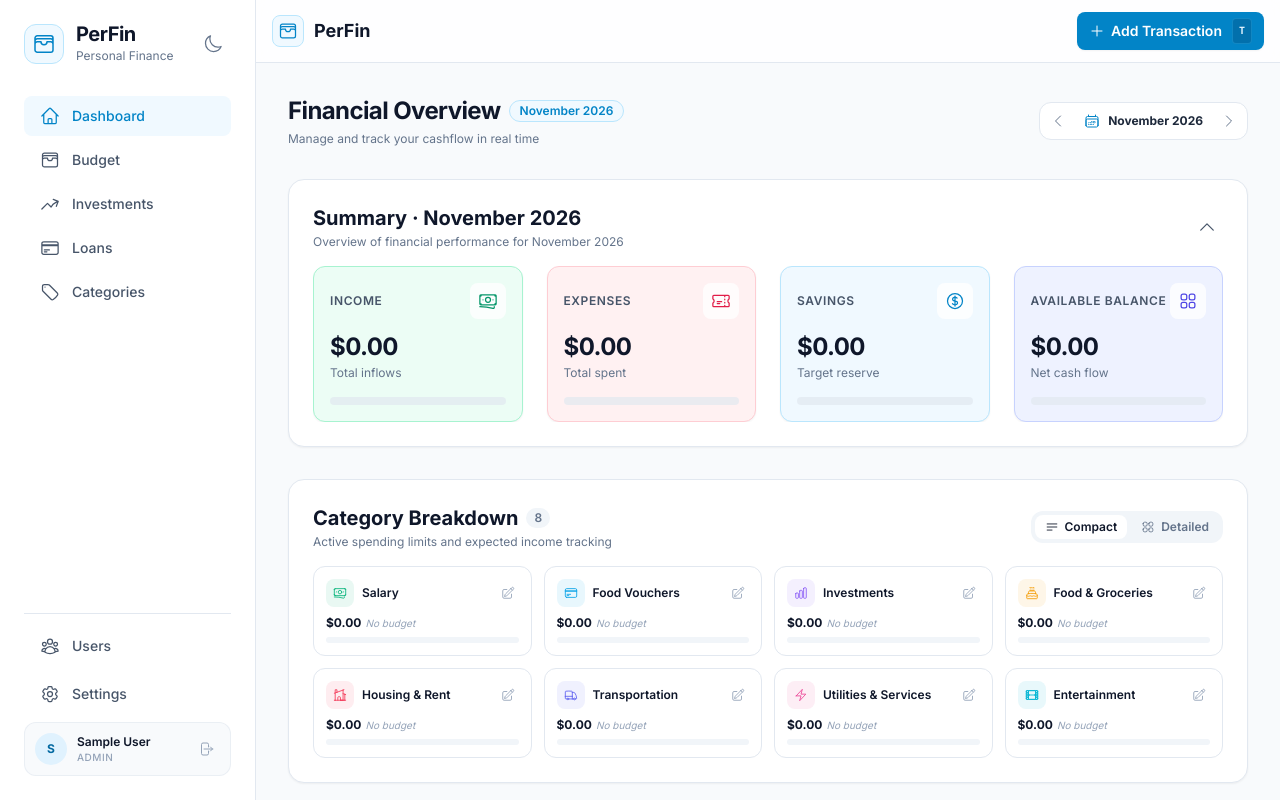
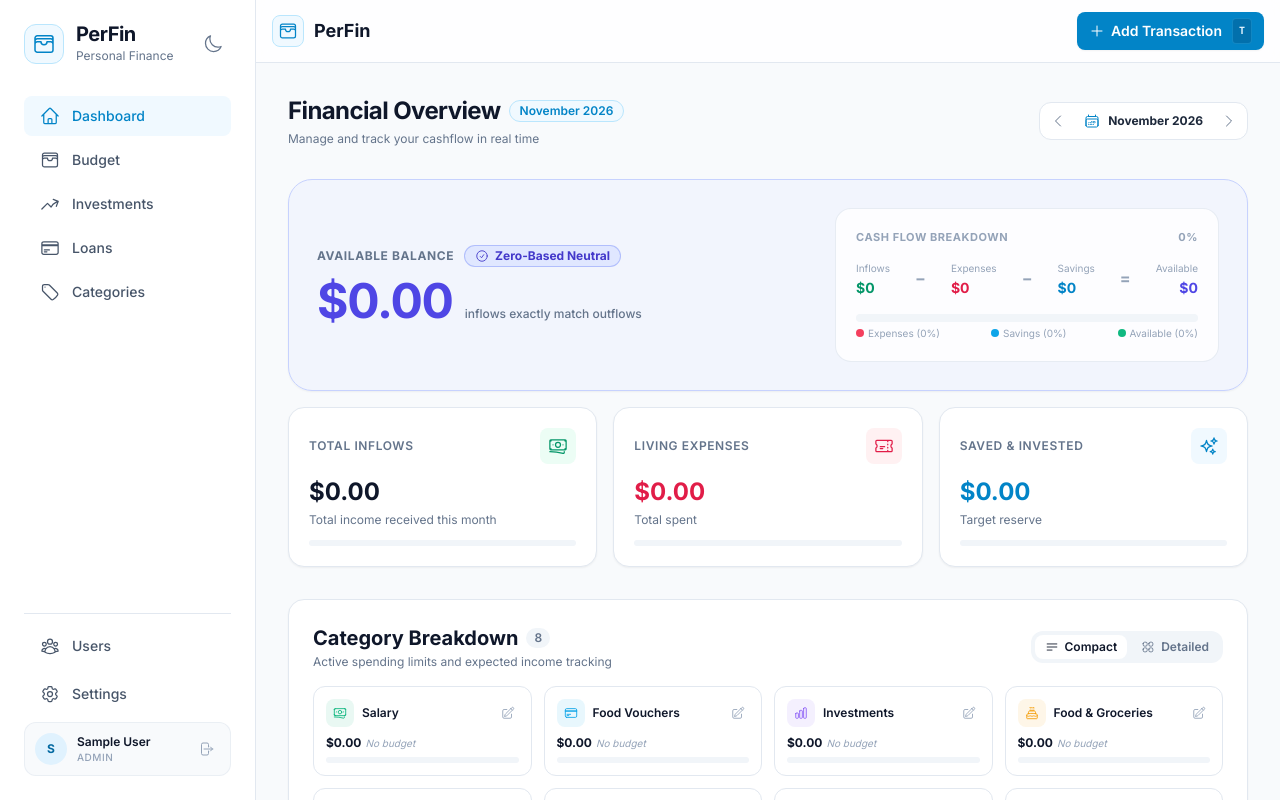
Before and after one commit to czarmanm-code/finper-frontend, a React (Vite) app: page / in a window 1280 px wide. Shown: the top 800 px of the page. Built offline with nearby package versions, Linux system fonts and the light colour scheme; no server answers; sample sign-in values are in the browser's storage.

Commit message:
feat(dashboard): promote available balance to hero card with live cash flow breakdown

```diff
--- a/package.json
+++ b/package.json
@@ -1,7 +1,7 @@
 {
   "name": "finper-front",
   "private": true,
-  "version": "0.2.1",
+  "version": "0.3.0",
   "type": "module",
   "scripts": {
     "dev": "vite",
--- a/src/components/BudgetSummary.jsx
+++ b/src/components/BudgetSummary.jsx
@@ -1,160 +1,274 @@
-import { useState, useEffect } from 'react'
 import {
   BanknotesIcon,
   TicketIcon,
-  CurrencyDollarIcon,
-  Squares2X2Icon,
-  ChevronUpIcon
+  SparklesIcon,
+  CheckCircleIcon,
+  ExclamationTriangleIcon,
+  ArrowTrendingUpIcon,
 } from '@heroicons/react/24/outline'
 
-export default function BudgetSummary({ month, income, expenses, savings = 0 }) {
+export default function BudgetSummary({ month, income = 0, expenses = 0, savings = 0 }) {
   const available = income - expenses - savings
-  const [collapsed, setCollapsed] = useState(false)
+  const isPositive = available > 0
+  const isNegative = available < 0
 
-  // Meaningful visual summary items
-  const summaryData = [
-    {
-      label: 'Income',
-      amount: income,
-      sublabel: 'Total inflows',
-      icon: BanknotesIcon,
-      accentColor: 'text-emerald-600 dark:text-emerald-400',
-      bgColor: 'bg-emerald-50 dark:bg-emerald-950/40',
-      borderColor: 'border-emerald-200 dark:border-emerald-800/60',
-      progressPercent: income > 0 ? 100 : 0,
-      gradient: 'from-emerald-400 to-emerald-600',
-    },
-    {
-      label: 'Expenses',
-      amount: expenses,
-      sublabel: income > 0 ? `${Math.round((expenses / income) * 100)}% of income` : 'Total spent',
-      icon: TicketIcon,
-      accentColor: 'text-rose-600 dark:text-rose-400',
-      bgColor: 'bg-rose-50 dark:bg-rose-950/40',
-      borderColor: 'border-rose-200 dark:border-rose-800/60',
-      progressPercent: income > 0 ? Math.min((expenses / income) * 100, 100) : expenses > 0 ? 100 : 0,
-      gradient: 'from-rose-400 to-rose-600',
-    },
-    {
-      label: 'Savings',
-      amount: savings,
-      sublabel: income > 0 ? `${Math.round((savings / income) * 100)}% of income` : 'Target reserve',
-      icon: CurrencyDollarIcon,
-      accentColor: 'text-sky-600 dark:text-sky-400',
-      bgColor: 'bg-sky-50 dark:bg-sky-950/40',
-      borderColor: 'border-sky-200 dark:border-sky-800/60',
-      progressPercent: income > 0 ? Math.min((savings / income) * 100, 100) : 0,
-      gradient: 'from-sky-400 to-sky-600',
-    },
-    {
-      label: 'Available Balance',
-      amount: available,
-      sublabel: 'Net cash flow',
-      icon: Squares2X2Icon,
-      accentColor: available >= 0 ? 'text-indigo-600 dark:text-indigo-400' : 'text-rose-600 dark:text-rose-400',
-      bgColor: available >= 0 ? 'bg-indigo-50 dark:bg-indigo-950/40' : 'bg-rose-50 dark:bg-rose-950/40',
-      borderColor: available >= 0 ? 'border-indigo-200 dark:border-indigo-800/60' : 'border-rose-200 dark:border-rose-800/60',
-      progressPercent: income > 0 ? Math.max(0, Math.min((available / income) * 100, 100)) : 0,
-      gradient: available >= 0 ? 'from-indigo-400 to-indigo-600' : 'from-rose-400 to-rose-600',
-    },
-  ]
+  // Percentages relative to total inflows
+  const expensesPercent = income > 0 ? Math.round((expenses / income) * 100) : 0
+  const savingsPercent = income > 0 ? Math.round((savings / income) * 100) : 0
+  const availablePercent = income > 0 ? Math.max(0, Math.round((available / income) * 100)) : 0
 
   return (
-    <section className="bg-white dark:bg-slate-900 border border-slate-200 dark:border-slate-800 rounded-2xl shadow-sm p-6">
-      {/* Header */}
-      <div className="flex items-center justify-between mb-4">
-        <div>
-          <h2 className="text-xl font-bold text-slate-900 dark:text-white">
-            Summary · {month}
-          </h2>
-          <p className="text-xs text-slate-500 dark:text-slate-400 mt-0.5">
-            {month ? `Overview of financial performance for ${month}` : 'Overview of monthly financial performance'}
-          </p>
+    <section className="space-y-4">
+      {/* Hero Banner: Available Balance (Star Metric / Net Cash Flow) */}
+      <div
+        className={`w-full rounded-3xl p-5 sm:p-7 border shadow-sm transition-all duration-300 ${
+          isNegative
+            ? 'bg-rose-50/60 dark:bg-rose-950/25 border-rose-300 dark:border-rose-900/60'
+            : isPositive
+            ? 'bg-emerald-50/50 dark:bg-emerald-950/20 border-emerald-300 dark:border-emerald-900/60'
+            : 'bg-indigo-50/50 dark:bg-indigo-950/20 border-indigo-200 dark:border-indigo-900/60'
+        }`}
+      >
+        <div className="flex flex-col lg:flex-row lg:items-center lg:justify-between gap-6">
+          {/* Left Column: Big Highlighted Balance & Guidance */}
+          <div className="space-y-2.5 min-w-0 flex-1">
+            <div className="flex items-center gap-2.5 flex-wrap">
+              <span className="text-xs font-bold uppercase tracking-wider text-slate-500 dark:text-slate-400">
+                Available Balance
+              </span>
+              <span
+                className={`px-2.5 py-0.5 rounded-full text-xs font-bold flex items-center gap-1.5 ${
+                  isNegative
+                    ? 'bg-rose-100 dark:bg-rose-950/80 text-rose-700 dark:text-rose-400 border border-rose-300/80 dark:border-rose-800'
+                    : isPositive
+                    ? 'bg-emerald-100 dark:bg-emerald-950/80 text-emerald-700 dark:text-emerald-400 border border-emerald-300/80 dark:border-emerald-800'
+                    : 'bg-indigo-100 dark:bg-indigo-950/80 text-indigo-700 dark:text-indigo-400 border border-indigo-300/80 dark:border-indigo-800'
+                }`}
+              >
+                {isNegative ? (
+                  <ExclamationTriangleIcon className="w-3.5 h-3.5" />
+                ) : isPositive ? (
+                  <ArrowTrendingUpIcon className="w-3.5 h-3.5" />
+                ) : (
+                  <CheckCircleIcon className="w-3.5 h-3.5" />
+                )}
+                <span>
+                  {isNegative
+                    ? 'Cash Deficit (Overspent)'
+                    : isPositive
+                    ? 'Positive Cash Flow (Surplus)'
+                    : 'Zero-Based Neutral'}
+                </span>
+              </span>
+            </div>
+
+            <div className="flex items-baseline gap-3">
+              <div
+                className={`text-3xl sm:text-4xl lg:text-5xl font-black tracking-tight ${
+                  isNegative
+                    ? 'text-rose-600 dark:text-rose-400'
+                    : isPositive
+                    ? 'text-emerald-600 dark:text-emerald-400'
+                    : 'text-indigo-600 dark:text-indigo-400'
+                }`}
+              >
+                {isNegative ? '-' : isPositive ? '+' : ''}$
+                {Math.abs(available).toLocaleString('en-US', {
+                  minimumFractionDigits: 2,
+                  maximumFractionDigits: 2,
+                })}
+              </div>
+              <span className="text-xs text-slate-500 dark:text-slate-400 font-medium">
+                {isNegative
+                  ? 'spending exceeds inflows and savings'
+                  : isPositive
+                  ? 'net liquid cash remaining this month'
+                  : 'inflows exactly match outflows'}
+              </span>
+            </div>
+          </div>
+
+          {/* Right Column: Cash Flow Equation Breakdown */}
+          <div className="bg-white/80 dark:bg-slate-900/80 backdrop-blur-xs p-4 sm:p-5 rounded-2xl border border-slate-200/80 dark:border-slate-800/80 shadow-2xs flex flex-col gap-3 shrink-0 lg:w-96">
+            <div className="text-[11px] font-bold uppercase tracking-wider text-slate-400 flex items-center justify-between">
+              <span>Cash Flow Breakdown</span>
+              <span>{income > 0 ? `${availablePercent}% retained` : '0%'}</span>
+            </div>
+
+            {/* Equation Badges */}
+            <div className="flex items-center justify-between text-xs sm:text-sm gap-1 sm:gap-2">
+              <div className="flex flex-col">
+                <span className="text-[10px] text-slate-400">Inflows</span>
+                <span className="font-bold text-emerald-600 dark:text-emerald-400">
+                  ${income.toLocaleString('en-US', { maximumFractionDigits: 0 })}
+                </span>
+              </div>
+
+              <span className="text-slate-400 font-bold text-base">−</span>
+
+              <div className="flex flex-col">
+                <span className="text-[10px] text-slate-400">Expenses</span>
+                <span className="font-bold text-rose-600 dark:text-rose-400">
+                  ${expenses.toLocaleString('en-US', { maximumFractionDigits: 0 })}
+                </span>
+              </div>
+
+              <span className="text-slate-400 font-bold text-base">−</span>
+
+              <div className="flex flex-col">
+                <span className="text-[10px] text-slate-400">Savings</span>
+                <span className="font-bold text-sky-600 dark:text-sky-400">
+                  ${savings.toLocaleString('en-US', { maximumFractionDigits: 0 })}
+                </span>
+              </div>
+
+              <span className="text-slate-400 font-bold text-base">=</span>
+
+              <div className="flex flex-col text-right">
+                <span className="text-[10px] text-slate-400">Available</span>
+                <span
+                  className={`font-bold ${
+                    isNegative
+                      ? 'text-rose-600 dark:text-rose-400'
+                      : isPositive
+                      ? 'text-emerald-600 dark:text-emerald-400'
+                      : 'text-indigo-600 dark:text-indigo-400'
+                  }`}
+                >
+                  {isNegative ? '-' : isPositive ? '+' : ''}$
+                  {Math.abs(available).toLocaleString('en-US', { maximumFractionDigits: 0 })}
+                </span>
+              </div>
+            </div>
+
+            {/* Cash Flow Distribution Progress Bar */}
+            <div className="space-y-1 pt-1">
+              <div className="w-full bg-slate-100 dark:bg-slate-800 rounded-full h-2 overflow-hidden flex">
+                {/* Expenses Share */}
+                <div
+                  className="bg-rose-500 h-2 transition-all duration-700"
+                  style={{
+                    width: income > 0 ? `${Math.min((expenses / income) * 100, 100)}%` : '0%',
+                  }}
+                  title={`Expenses: $${expenses.toLocaleString('en-US')}`}
+                />
+                {/* Savings Share */}
+                <div
+                  className="bg-sky-500 h-2 transition-all duration-700"
+                  style={{
+                    width: income > 0
+                      ? `${Math.min((savings / income) * 100, Math.max(0, 100 - (expenses / income) * 100))}%`
+                      : '0%',
+                  }}
+                  title={`Savings: $${savings.toLocaleString('en-US')}`}
+                />
+                {/* Remaining Available Share */}
+                {isPositive && (
+                  <div
+                    className="bg-emerald-500 h-2 transition-all duration-700"
+                    style={{
+                      width: `${Math.max(0, 100 - (expenses / income) * 100 - (savings / income) * 100)}%`,
+                    }}
+                    title={`Available: $${available.toLocaleString('en-US')}`}
+                  />
+                )}
+              </div>
+              <div className="flex items-center justify-between text-[10px] text-slate-400">
+                <span className="flex items-center gap-1">
+                  <span className="w-2 h-2 rounded-full bg-rose-500 inline-block" /> Expenses ({expensesPercent}%)
+                </span>
+                <span className="flex items-center gap-1">
+                  <span className="w-2 h-2 rounded-full bg-sky-500 inline-block" /> Savings ({savingsPercent}%)
+                </span>
+                <span className="flex items-center gap-1">
+                  <span className="w-2 h-2 rounded-full bg-emerald-500 inline-block" /> Available ({availablePercent}%)
+                </span>
+              </div>
+            </div>
+          </div>
+        </div>
+      </div>
+
+      {/* Secondary 3 Pillar Cards */}
+      <div className="grid grid-cols-1 sm:grid-cols-3 gap-4">
+        {/* Inflows Card */}
+        <div className="bg-white dark:bg-slate-900 border border-slate-200 dark:border-slate-800 rounded-2xl p-5 shadow-sm flex flex-col justify-between">
+          <div className="flex items-center justify-between">
+            <span className="text-xs font-semibold uppercase tracking-wider text-slate-500 dark:text-slate-400">
+              Total Inflows
+            </span>
+            <div className="p-2 rounded-lg bg-emerald-50 dark:bg-emerald-950/40 text-emerald-600 dark:text-emerald-400">
+              <BanknotesIcon className="w-5 h-5" />
+            </div>
+          </div>
+          <div className="mt-3">
+            <div className="text-2xl font-bold text-slate-900 dark:text-white">
+              ${income.toLocaleString('en-US', { minimumFractionDigits: 2, maximumFractionDigits: 2 })}
+            </div>
+            <div className="text-xs text-slate-500 dark:text-slate-400 mt-1">
+              Total income received this month
+            </div>
+          </div>
+          <div className="w-full bg-slate-100 dark:bg-slate-800 rounded-full h-1.5 mt-3 overflow-hidden">
+            <div
+              className="bg-emerald-500 h-1.5 rounded-full transition-all duration-700"
+              style={{ width: income > 0 ? '100%' : '0%' }}
+            />
+          </div>
         </div>
 
-        <button
-          onClick={() => setCollapsed(!collapsed)}
-          className="p-1.5 rounded-lg text-slate-600 dark:text-slate-300 hover:bg-slate-100 dark:hover:bg-slate-800 transition"
-          aria-label="Collapse summary"
-        >
-          <ChevronUpIcon
-            className={`w-5 h-5 transition-transform duration-300 ${
-              collapsed ? 'rotate-180' : ''
-            }`}
-          />
-        </button>
-      </div>
+        {/* Living Expenses Card */}
+        <div className="bg-white dark:bg-slate-900 border border-slate-200 dark:border-slate-800 rounded-2xl p-5 shadow-sm flex flex-col justify-between">
+          <div className="flex items-center justify-between">
+            <span className="text-xs font-semibold uppercase tracking-wider text-slate-500 dark:text-slate-400">
+              Living Expenses
+            </span>
+            <div className="p-2 rounded-lg bg-rose-50 dark:bg-rose-950/40 text-rose-600 dark:text-rose-400">
+              <TicketIcon className="w-5 h-5" />
+            </div>
+          </div>
+          <div className="mt-3">
+            <div className="text-2xl font-bold text-rose-600 dark:text-rose-400">
+              ${expenses.toLocaleString('en-US', { minimumFractionDigits: 2, maximumFractionDigits: 2 })}
+            </div>
+            <div className="text-xs text-slate-500 dark:text-slate-400 mt-1">
+              {income > 0 ? `${expensesPercent}% of total inflows` : 'Total spent'}
+            </div>
+          </div>
+          <div className="w-full bg-slate-100 dark:bg-slate-800 rounded-full h-1.5 mt-3 overflow-hidden">
+            <div
+              className="bg-rose-500 h-1.5 rounded-full transition-all duration-700"
+              style={{ width: `${Math.min(expensesPercent, 100)}%` }}
+            />
+          </div>
+        </div>
 
-      {/* Collapsible Content */}
-      <div
-        className={`transition-all duration-300 overflow-hidden ${
-          collapsed ? 'max-h-0 opacity-0' : 'max-h-[500px] opacity-100'
-        }`}
-      >
-        <div className="grid grid-cols-1 sm:grid-cols-2 xl:grid-cols-4 gap-4 sm:gap-6">
-          {summaryData.map((item) => (
-            <SummaryItem key={item.label} {...item} />
-          ))}
+        {/* Saved & Invested Card */}
+        <div className="bg-white dark:bg-slate-900 border border-slate-200 dark:border-slate-800 rounded-2xl p-5 shadow-sm flex flex-col justify-between">
+          <div className="flex items-center justify-between">
+            <span className="text-xs font-semibold uppercase tracking-wider text-slate-500 dark:text-slate-400">
+              Saved & Invested
+            </span>
+            <div className="p-2 rounded-lg bg-sky-50 dark:bg-sky-950/40 text-sky-600 dark:text-sky-400">
+              <SparklesIcon className="w-5 h-5" />
+            </div>
+          </div>
+          <div className="mt-3">
+            <div className="text-2xl font-bold text-sky-600 dark:text-sky-400">
+              ${savings.toLocaleString('en-US', { minimumFractionDigits: 2, maximumFractionDigits: 2 })}
+            </div>
+            <div className="text-xs text-slate-500 dark:text-slate-400 mt-1">
+              {income > 0 ? `${savingsPercent}% of total inflows` : 'Target reserve'}
+            </div>
+          </div>
+          <div className="w-full bg-slate-100 dark:bg-slate-800 rounded-full h-1.5 mt-3 overflow-hidden">
+            <div
+              className="bg-sky-500 h-1.5 rounded-full transition-all duration-700"
+              style={{ width: `${Math.min(savingsPercent, 100)}%` }}
+            />
+          </div>
         </div>
       </div>
     </section>
   )
 }
-
-function SummaryItem({
-  label,
-  amount,
-  sublabel,
-  icon: Icon,
-  accentColor,
-  bgColor,
-  borderColor,
-  progressPercent,
-  gradient,
-}) {
-  const [animatedAmount, setAnimatedAmount] = useState(0)
-
-  useEffect(() => {
-    let start = null
-    const duration = 800
-
-    const step = (timestamp) => {
-      if (!start) start = timestamp
-      const progress = Math.min((timestamp - start) / duration, 1)
-      setAnimatedAmount(progress * amount)
-      if (progress < 1) requestAnimationFrame(step)
-    }
-
-    requestAnimationFrame(step)
-  }, [amount])
-
-  return (
-    <div className={`rounded-xl border ${borderColor} ${bgColor} p-4 flex flex-col justify-between gap-3 shadow-sm hover:shadow transition`}>
-      <div className="flex items-center justify-between">
-        <span className="text-xs font-semibold text-slate-600 dark:text-slate-400 uppercase tracking-wider">
-          {label}
-        </span>
-        <div className={`p-2 rounded-lg bg-white/80 dark:bg-slate-800/80 shadow-xs ${accentColor}`}>
-          <Icon className="w-5 h-5" />
-        </div>
-      </div>
-
-      <div>
-        <div className="text-2xl font-bold text-slate-900 dark:text-white tracking-tight">
-          ${animatedAmount.toLocaleString('en-US', { minimumFractionDigits: 2, maximumFractionDigits: 2 })}
-        </div>
-        <p className="text-xs text-slate-500 dark:text-slate-400 mt-0.5">
-          {sublabel}
-        </p>
-      </div>
-
-      {/* Modern Progress Bar */}
-      <div className="w-full bg-slate-200/70 dark:bg-slate-700/60 rounded-full h-2 overflow-hidden mt-1">
-        <div
-          className={`h-2 rounded-full bg-gradient-to-r ${gradient} transition-all duration-700`}
-          style={{ width: `${progressPercent}%` }}
-        />
-      </div>
-    </div>
-  )
-}
```
